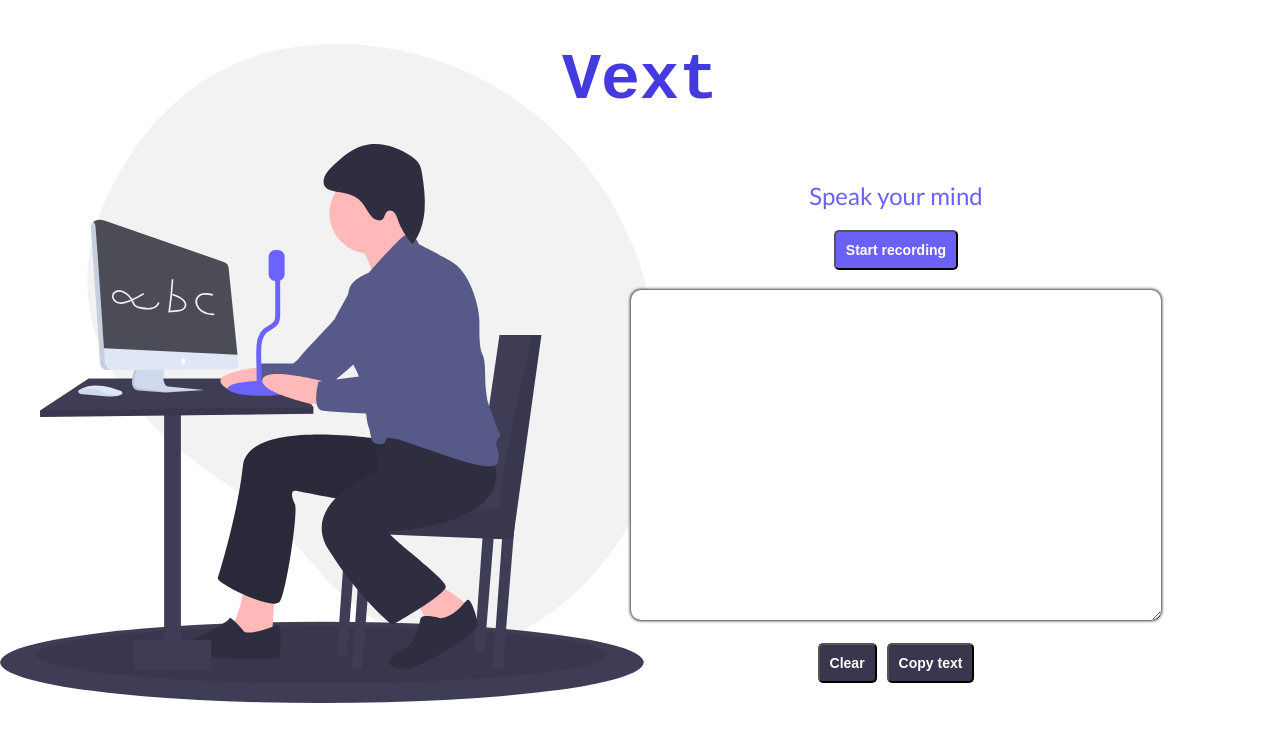
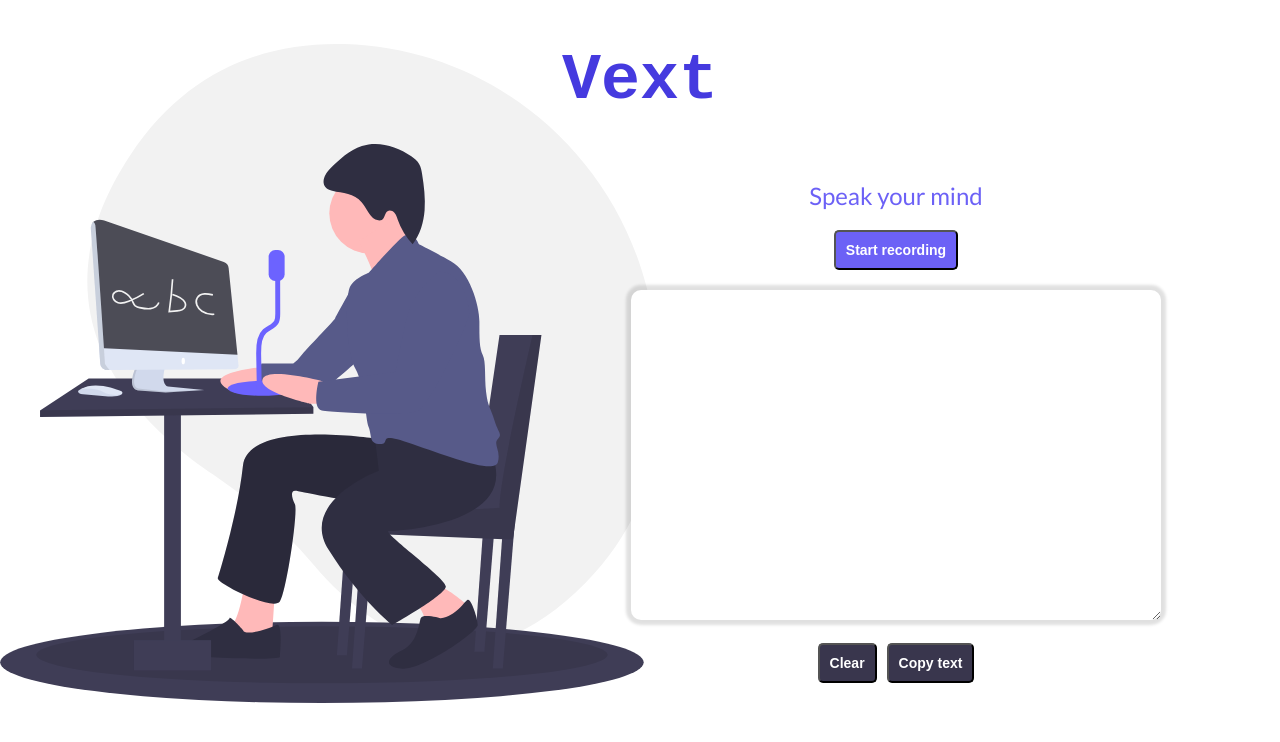
Before and after one commit to chingu-voyages/v9-geckos-team-04, a React (Create React App) app: page / in a window 1280 px wide. Shown: the top 742 px of the page. Built offline with nearby package versions, Linux system fonts and the light colour scheme; a web font is replaced by a local one.

Commit message:
Update textarea font size and width

```diff
--- a/src/App.css
+++ b/src/App.css
@@ -41,10 +41,9 @@
   width: 500px;
   height: 300px;
   margin: 20px 20px;
-  /* border: 3px solid #cccccc; */
   border:none;
   border-radius:10px;
-  box-shadow: 0 0 3px 1px #39364d;
+  box-shadow: 0 0 3px 5px rgba(0,0,0,0.12);
   padding:15px;
   font-size:14px;
 }
--- a/src/App.js
+++ b/src/App.js
@@ -119,6 +119,7 @@ class App extends React.Component {
 
       </div>
       </div>
+
       </div>
     );
   }
```
